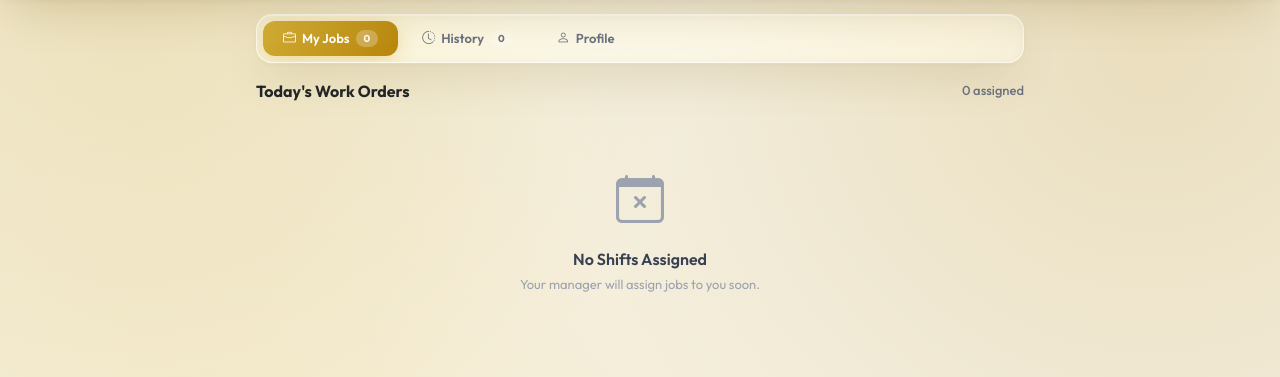
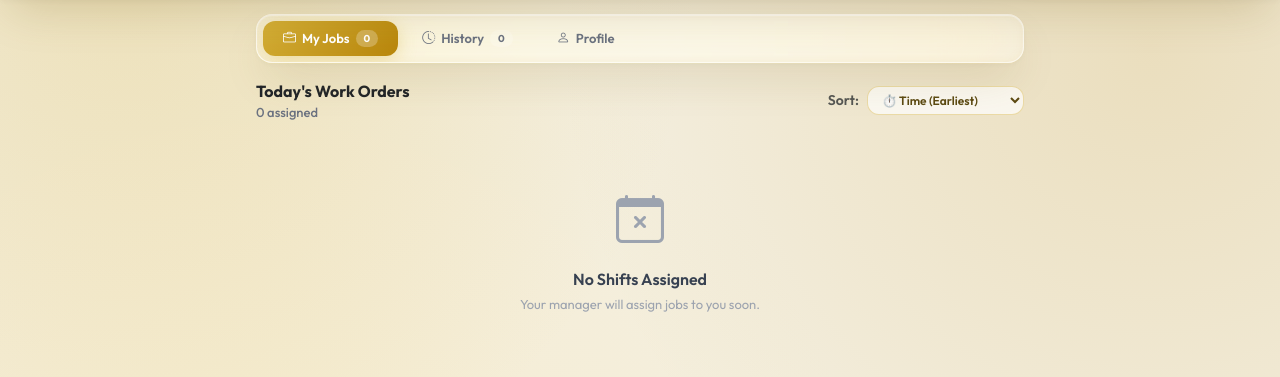
Before and after one commit to bigyan1sybazzar-debug/staff-managment, a Django app: page /my-dashboard/ in a window 1280 px wide. Shown: the part 113-490 px from the top of the page. Run offline with Django 5.2, Linux system fonts and the light colour scheme; a user stored in the database is signed in; data comes from the database, SQL or seed files in the repository.

Commit message:
Update staff project and migrations

```diff
--- a/templates/staff_dashboard.html
+++ b/templates/staff_dashboard.html
@@ -634,12 +634,31 @@
     <!-- ── Jobs Tab ── -->
     <div id="tab-jobs">
         <div class="section-header">
-            <div class="section-title">Today's Work Orders</div>
-            <div class="section-count">{{ total_assigned }} assigned</div>
-        </div>
-
+            <div>
+                <div class="section-title">Today's Work Orders</div>
+                <div class="section-count">{{ total_assigned }} assigned</div>
+            </div>
+            <div class="d-flex align-items-center gap-2">
+                <label for="jobSortSelect" class="d-none d-sm-inline-block text-muted small fw-semibold">Sort:</label>
+                <select id="jobSortSelect" onchange="sortJobCards(this.value)"
+                    style="font-size:12px; font-weight:600; padding:5px 10px; border-radius:12px; border:1px solid rgba(212,175,55,0.4); background:rgba(255,255,255,0.7); color:#5c4a12; outline:none; cursor:pointer;">
+                    <option value="time">⏱️ Time (Earliest)</option>
+                    <option value="distance">📍 Distance (Closest)</option>
+                    <option value="status">⚡ Status</option>
+                    <option value="title">🔤 Title (A-Z)</option>
+                </select>
+            </div>
+        </div>
+
+        <div id="jobsListContainer">
         {% for job in today_jobs %}
-        <div class="job-card" id="card-{{ job.pk }}">
+        <div class="job-card" id="card-{{ job.pk }}"
+            data-job-pk="{{ job.pk }}"
+            data-time="{{ job.start_time|time:'H:i' }}"
+            data-title="{{ job.title|lower }}"
+            data-lat="{{ job.lat }}"
+            data-lng="{{ job.lng }}"
+            data-status="{% if job.completed_checkin %}3{% elif job.active_checkin %}1{% else %}2{% endif %}">
             <div class="job-card-top">
                 <div class="job-badges">
                     <span class="jbadge jbadge-code">{{ job.code }}</span>
@@ -699,7 +718,13 @@
         {% endfor %}
 
         {% for job in upcoming_jobs %}
-        <div class="job-card" id="card-{{ job.pk }}">
+        <div class="job-card" id="card-{{ job.pk }}"
+            data-job-pk="{{ job.pk }}"
+            data-time="{{ job.start_time|time:'H:i' }}"
+            data-title="{{ job.title|lower }}"
+            data-lat="{{ job.lat }}"
+            data-lng="{{ job.lng }}"
+            data-status="{% if job.completed_checkin %}3{% elif job.active_checkin %}1{% else %}2{% endif %}">
             <div class="job-card-top">
                 <div class="job-badges">
                     <span class="jbadge jbadge-code">{{ job.code }}</span>
@@ -768,6 +793,7 @@
             </div>
         </div>
         {% endfor %}
+        </div>
 
         {% if not today_jobs and not upcoming_jobs %}
         <div class="empty-state">
@@ -1472,6 +1498,40 @@
         alert(title+'\n'+site+'\n'+addr+'\nTime: '+start+' - '+end+'\nRadius: '+radius+'m');
     }
 
+    // ── Sorting Work Orders ──
+    function sortJobCards(criteria) {
+        var container = document.getElementById('jobsListContainer');
+        if (!container) return;
+        var cards = Array.from(container.querySelectorAll('.job-card'));
+
+        cards.sort(function(a, b) {
+            if (criteria === 'time') {
+                var tA = a.dataset.time || '';
+                var tB = b.dataset.time || '';
+                return tA.localeCompare(tB);
+            } else if (criteria === 'distance') {
+                var latA = parseFloat(a.dataset.lat) || 0, lngA = parseFloat(a.dataset.lng) || 0;
+                var latB = parseFloat(b.dataset.lat) || 0, lngB = parseFloat(b.dataset.lng) || 0;
+                var distA = haversine(gpsLat, gpsLng, latA, lngA);
+                var distB = haversine(gpsLat, gpsLng, latB, lngB);
+                return distA - distB;
+            } else if (criteria === 'status') {
+                var sA = parseInt(a.dataset.status) || 99;
+                var sB = parseInt(b.dataset.status) || 99;
+                return sA - sB;
+            } else if (criteria === 'title') {
+                var titleA = a.dataset.title || '';
+                var titleB = b.dataset.title || '';
+                return titleA.localeCompare(titleB);
+            }
+            return 0;
+        });
+
+        cards.forEach(function(card) {
+            container.appendChild(card);
+        });
+    }
+
     startGPS();
 </script>
 </body>
```
